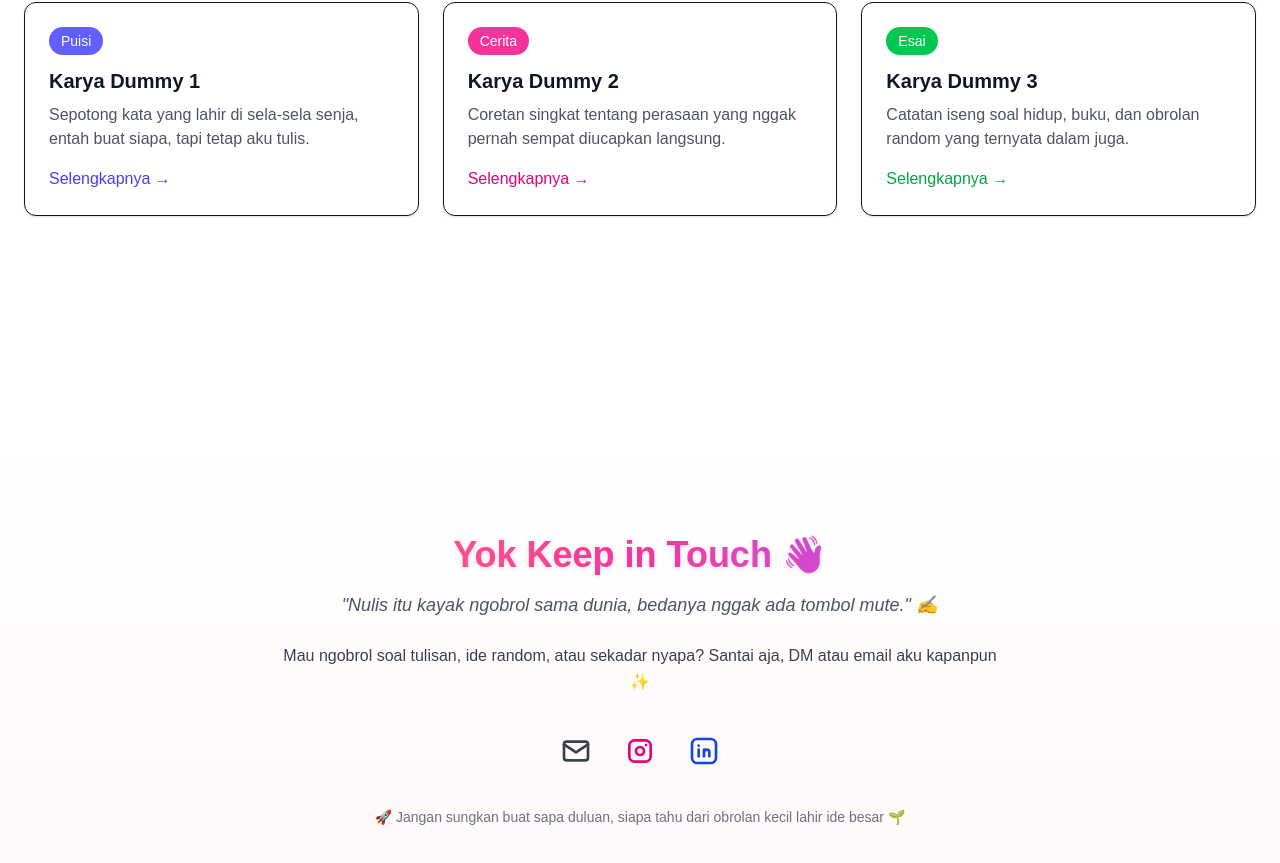
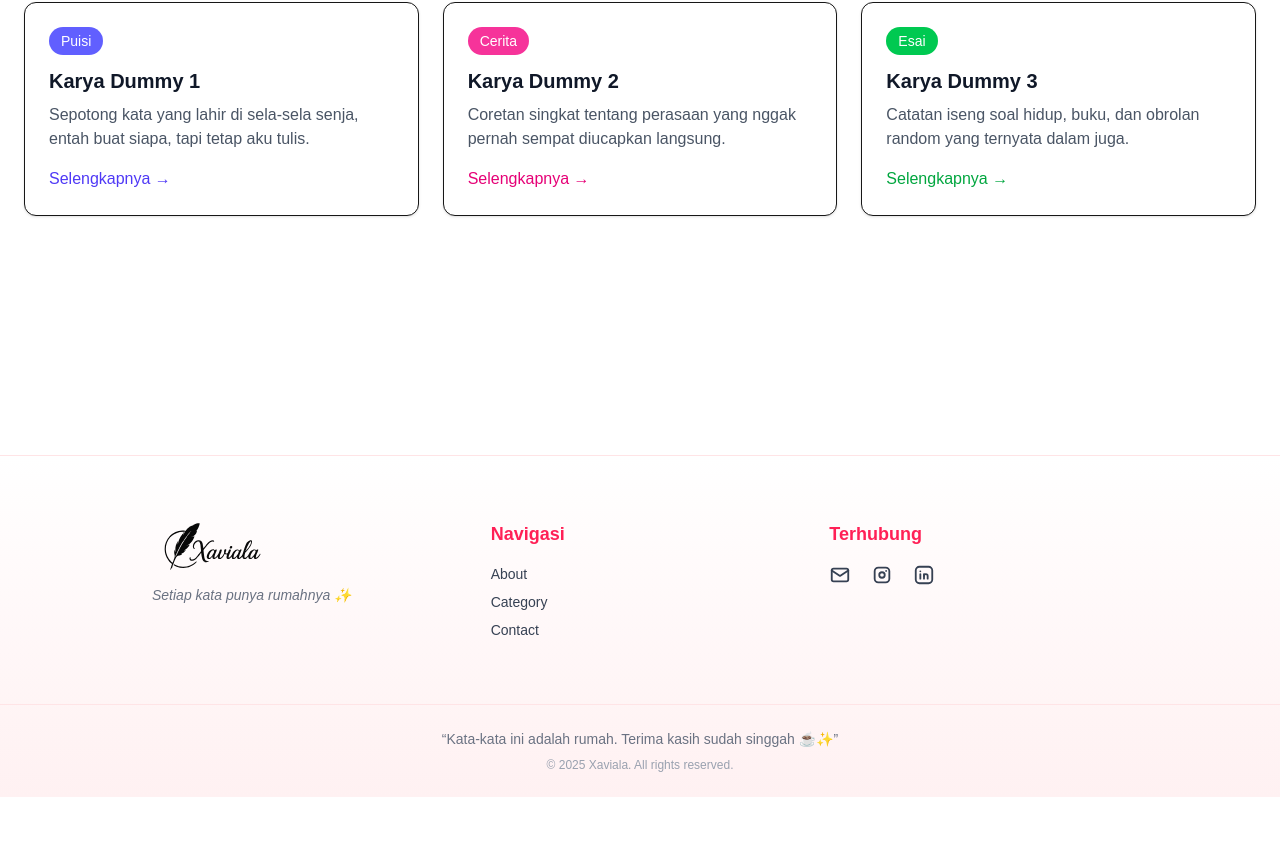
Before and after one commit to rezachairul/xaviala, a Next.js app: page / in a window 1280 px wide. Shown: the part 1145-2008 px from the top of the page. After the commit the page ends 1942 px from the top, so only its background shows below. Built offline with nearby package versions, Linux system fonts and the light colour scheme.

Commit message:
`Added Footer component and removed Contact component, added Category component`

```diff
--- a/app/page.js
+++ b/app/page.js
@@ -5,10 +5,13 @@ import {Navbar} from "@/components/templates/Navbar";
 
 // Pages
 import Hero from "@/components/templates/Hero";
-import Category from "@/components/templates/Category";
 import Explore from "@/components/templates/Explore";
+import Footer from "@/components/templates/Footer";
+
 import About from "@/components/templates/About";
 import Contact from "@/components/templates/Contact";
+import Category from "@/components/templates/Category";
+
 
 //
 export default function Home() {
@@ -21,7 +24,7 @@ export default function Home() {
       {/* Pages Section */}
       <Hero />
       <Explore />
-      <Contact />
+      <Footer />
     </>
   );
 }
--- /dev/null
+++ b/app/public/footer/page.jsx
@@ -0,0 +1,5 @@
+import Footer from "@/components/templates/Footer";
+
+export default function FooterPage() {
+  return <Footer />;
+}
--- /dev/null
+++ b/components/templates/Footer.jsx
@@ -0,0 +1,100 @@
+import Image from "next/image";
+import {
+  IconMail,
+  IconBrandInstagram,
+  IconBrandLinkedin,
+} from "@tabler/icons-react";
+
+export default function Footer() {
+  return (
+    <footer className="w-full bg-gradient-to-b from-white to-rose-50 text-gray-700 border-t border-rose-100">
+      <div className="max-w-5xl mx-auto px-6 py-16 grid md:grid-cols-3 gap-10 text-center md:text-left">
+
+        {/* Brand */}
+        <div>
+          <Image
+            src="/assets/img/xaviala-logo.svg"
+            alt="Xaviala Logo"
+            width={120}
+            height={120}
+            className="rounded-full mb-3 mx-auto md:mx-0"
+            priority
+          />
+          <p className="text-sm italic text-gray-500">
+            Setiap kata punya rumahnya ✨
+          </p>
+        </div>
+
+        {/* Quick Links */}
+        <div>
+          <h3 className="text-lg font-semibold text-rose-500">Navigasi</h3>
+          <ul className="mt-4 space-y-2 text-sm">
+            <li>
+              <a href="/public/about" className="hover:text-rose-600 transition">
+                About
+              </a>
+            </li>
+            <li>
+              <a
+                href="/public/category"
+                className="hover:text-rose-600 transition"
+              >
+                Category
+              </a>
+            </li>
+            <li>
+              <a
+                href="/public/contact"
+                className="hover:text-rose-600 transition"
+              >
+                Contact
+              </a>
+            </li>
+          </ul>
+        </div>
+
+        {/* Social */}
+        <div>
+          <h3 className="text-lg font-semibold text-rose-500">Terhubung</h3>
+          <div className="flex justify-center md:justify-start gap-5 mt-4">
+            <a
+              href="mailto:laulakn@gmail.com"
+              aria-label="Email"
+              className="hover:text-rose-600 transition"
+            >
+              <IconMail size={22} />
+            </a>
+            <a
+              href="https://www.instagram.com/laulakn/"
+              target="_blank"
+              rel="noopener noreferrer"
+              aria-label="Instagram"
+              className="hover:text-rose-600 transition"
+            >
+              <IconBrandInstagram size={22} />
+            </a>
+            <a
+              href="https://www.linkedin.com/in/laulakn/"
+              target="_blank"
+              rel="noopener noreferrer"
+              aria-label="LinkedIn"
+              className="hover:text-rose-600 transition"
+            >
+              <IconBrandLinkedin size={22} />
+            </a>
+          </div>
+        </div>
+      </div>
+
+      {/* Bottom */}
+      <div className="text-center py-6 border-t border-rose-100">
+        <p className="text-sm text-gray-500">
+          “Kata-kata ini adalah rumah. Terima kasih sudah singgah ☕✨”
+        </p>
+        <p className="mt-2 text-xs text-gray-400">
+          © 2025 Xaviala. All rights reserved.
+        </p>
+      </div>
+    </footer>
+  );
+}
```
